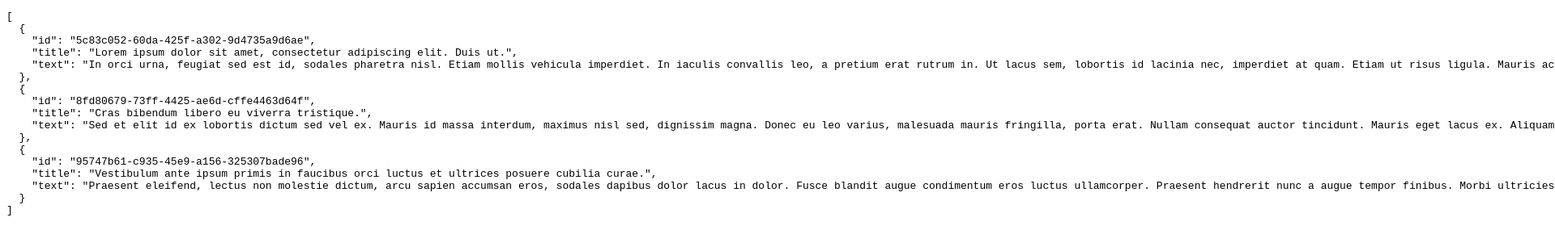
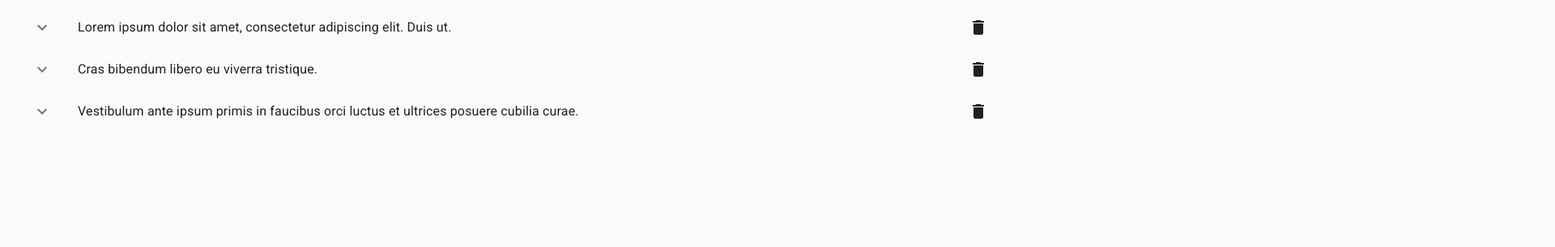
Before and after one commit to geepara/quick-note-app, a React (Create React App) app: page / in a window 1280 px wide. Shown: the top 306 px of the page at 81% size, 1920 px wide, since content can reach past the window. Built offline with nearby package versions, Linux system fonts and the light colour scheme.

Commit message:
add delete note functionality

```diff
--- a/public/index.html
+++ b/public/index.html
@@ -3,6 +3,8 @@
   <head>
     <meta charset="utf-8" />
     <meta name="viewport" content="width=device-width, initial-scale=1" />
+    <link rel="stylesheet" href="https://fonts.googleapis.com/css?family=Roboto:300,400,500,700&display=swap" />
+    <link rel="stylesheet" href="https://fonts.googleapis.com/icon?family=Material+Icons" />
     <title>QuickNote App</title>
   </head>
   <body>
--- a/src/App.js
+++ b/src/App.js
@@ -1,4 +1,6 @@
 import React, { Component } from "react";
+import { Container, List } from "@material-ui/core";
+import Note from "./components/Note";
 
 class App extends Component {
   constructor(props) {
@@ -26,8 +28,27 @@
     };
   }
 
+  deleteNote = (note) => {
+    this.setState((state) => {
+      return {
+        notes: this.state.notes.filter((n) => n.id !== note.id),
+      };
+    });
+  };
+
   render() {
-    return <pre>{JSON.stringify(this.state.notes, null, 2)}</pre>;
+    const { notes } = this.state;
+    return (
+      <Container>
+        <List>
+          {notes.map((note, index) => {
+            return (
+              <Note note={note} key={index} deleteNote={this.deleteNote} />
+            );
+          })}
+        </List>
+      </Container>
+    );
   }
 }
 
--- a/src/components/Note.js
+++ b/src/components/Note.js
@@ -1,5 +1,50 @@
-function Note() {
-  return <>Note</>;
+import React, { Component } from "react";
+import {
+  Collapse,
+  List,
+  ListItem,
+  ListItemText,
+  ListItemIcon,
+  Button,
+} from "@material-ui/core";
+import { ExpandLess, ExpandMore, Delete } from "@material-ui/icons";
+
+class Note extends Component {
+  constructor(props) {
+    super(props);
+    this.state = {
+      open: false,
+    };
+  }
+
+  handleClick = () => {
+    this.setState({ open: !this.state.open });
+  };
+
+  render() {
+    const { open } = this.state;
+    const { note, deleteNote } = this.props;
+    return (
+      <>
+        <ListItem>
+          <ListItemIcon onClick={this.handleClick}>
+            {open ? <ExpandLess /> : <ExpandMore />}
+          </ListItemIcon>
+          <ListItemText primary={note.title} />
+          <ListItemIcon>
+            <Button onClick={() => deleteNote(note)}>
+              <Delete />
+            </Button>
+          </ListItemIcon>
+        </ListItem>
+        <Collapse in={open} timeout="auto" unmountOnExit>
+          <List component="div" disablePadding>
+            <ListItemText secondary={note.text} />
+          </List>
+        </Collapse>
+      </>
+    );
+  }
 }
 
 export default Note;
--- a/src/index.js
+++ b/src/index.js
@@ -1,4 +1,11 @@
 import ReactDOM from "react-dom";
 import App from "./App";
+import { CssBaseline } from "@material-ui/core";
 
-ReactDOM.render(<App />, document.getElementById("root"));
+ReactDOM.render(
+  <>
+    <CssBaseline />
+    <App />
+  </>,
+  document.getElementById("root")
+);
```
